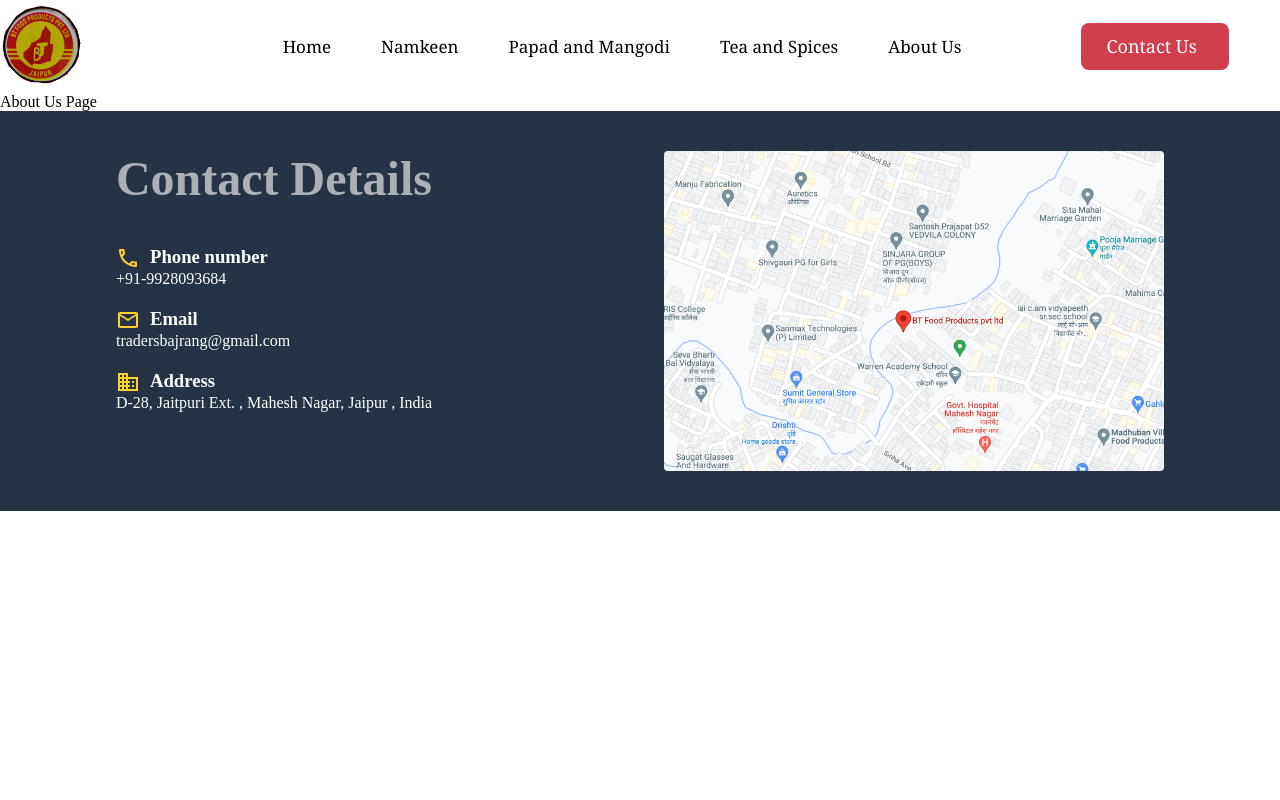
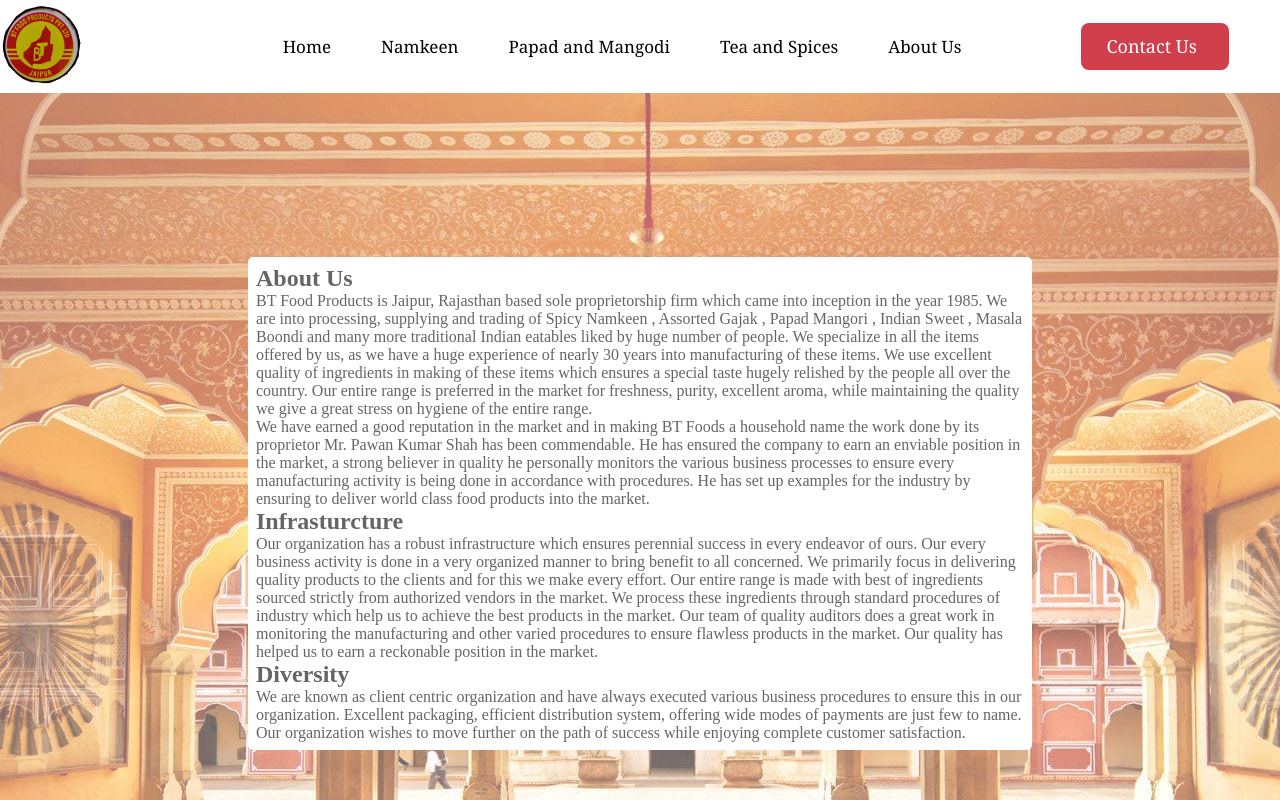
Before and after one commit to radhikashah0499/BT-FoodProducts, a React (Create React App) app: page /aboutus in a window 1280 px wide. Shown: the top 800 px of the page. Built offline with nearby package versions, Linux system fonts and the light colour scheme.

Commit message:
feat: add details in about page

```diff
--- a/src/components/About Us/index.js
+++ b/src/components/About Us/index.js
@@ -1,9 +1,28 @@
-import React from 'react';
+import React from "react";
+import { PageBackground, Content } from "./styles";
+import { aboutUsMsg, infrasturcture, aboutQuality, reputation } from "./locale";
 
-export default function AboutUs(){
-    return(
-        <div>
-            About Us Page
-        </div>
-    )
+export default function AboutUs() {
+  return (
+    <React.Fragment>
+      <PageBackground>
+        <Content>
+          <div>
+            <h2>About Us</h2>
+            {aboutUsMsg}
+            <br />
+            {reputation}
+          </div>
+          <div>
+            <h2>Infrasturcture</h2>
+            {infrasturcture}
+          </div>
+          <div>
+            <h2>Diversity</h2>
+            {aboutQuality}
+          </div>
+        </Content>
+      </PageBackground>
+    </React.Fragment>
+  );
 }
--- /dev/null
+++ b/src/components/About Us/locale.js
@@ -0,0 +1,7 @@
+export const reputation = "We have earned a good reputation in the market and in making BT Foods a household name the work done by its proprietor Mr. Pawan Kumar Shah has been commendable. He has ensured the company to earn an enviable position in the market, a strong believer in quality he personally monitors the various business processes to ensure every manufacturing activity is being done in accordance with procedures. He has set up examples for the industry by ensuring to deliver world class food products into the market."
+export const aboutUsMsg = "BT Food Products is Jaipur, Rajasthan based sole proprietorship firm which came into inception in the year 1985. We are into processing, supplying and trading of Spicy Namkeen , Assorted Gajak , Papad Mangori , Indian Sweet , Masala Boondi and many more traditional Indian eatables liked by huge number of people. We specialize in all the items offered by us, as we have a huge experience of nearly 30 years into manufacturing of these items. We use excellent quality of ingredients in making of these items which ensures a special taste hugely relished by the people all over the country. Our entire range is preferred in the market for freshness, purity, excellent aroma, while maintaining the quality we give a great stress on hygiene of the entire range."
+
+export const infrasturcture =
+  "Our organization has a robust infrastructure which ensures perennial success in every endeavor of ours. Our every business activity is done in a very organized manner to bring benefit to all concerned. We primarily focus in delivering quality products to the clients and for this we make every effort. Our entire range is made with best of ingredients sourced strictly from authorized vendors in the market. We process these ingredients through standard procedures of industry which help us to achieve the best products in the market. Our team of quality auditors does a great work in monitoring the manufacturing and other varied procedures to ensure flawless products in the market. Our quality has helped us to earn a reckonable position in the market.";
+export const aboutQuality =
+  "We are known as client centric organization and have always executed various business procedures to ensure this in our organization. Excellent packaging, efficient distribution system, offering wide modes of payments are just few to name. Our organization wishes to move further on the path of success while enjoying complete customer satisfaction.";
--- /dev/null
+++ b/src/components/About Us/styles.js
@@ -0,0 +1,34 @@
+import styled from 'styled-components';
+import image from './img2.jpg';
+
+export const PageBackground = styled.div`
+  position : absoulete;
+  background-image : url(${image}) ;
+  background-position: center;
+  height: 800px;
+  opacity: 0.6;
+  display: flex;
+  justify-content: center;
+  align-items: center;
+
+`
+
+export const Content = styled.div`
+ position : relative;
+ display: flex;
+ color: black;
+ top: 10px;
+ width: 60%;
+ max-height: 600px;
+ overflow-y : scroll;
+ background-color: white;
+ flex-direction: column;
+ padding: 8px;
+ border-radius: 5px;
+
+`
+
+export const Title = styled.div`
+ font-size: 20px;
+
+`
```
Also changed, not shown: src/components/About Us/img2.jpg (added).
